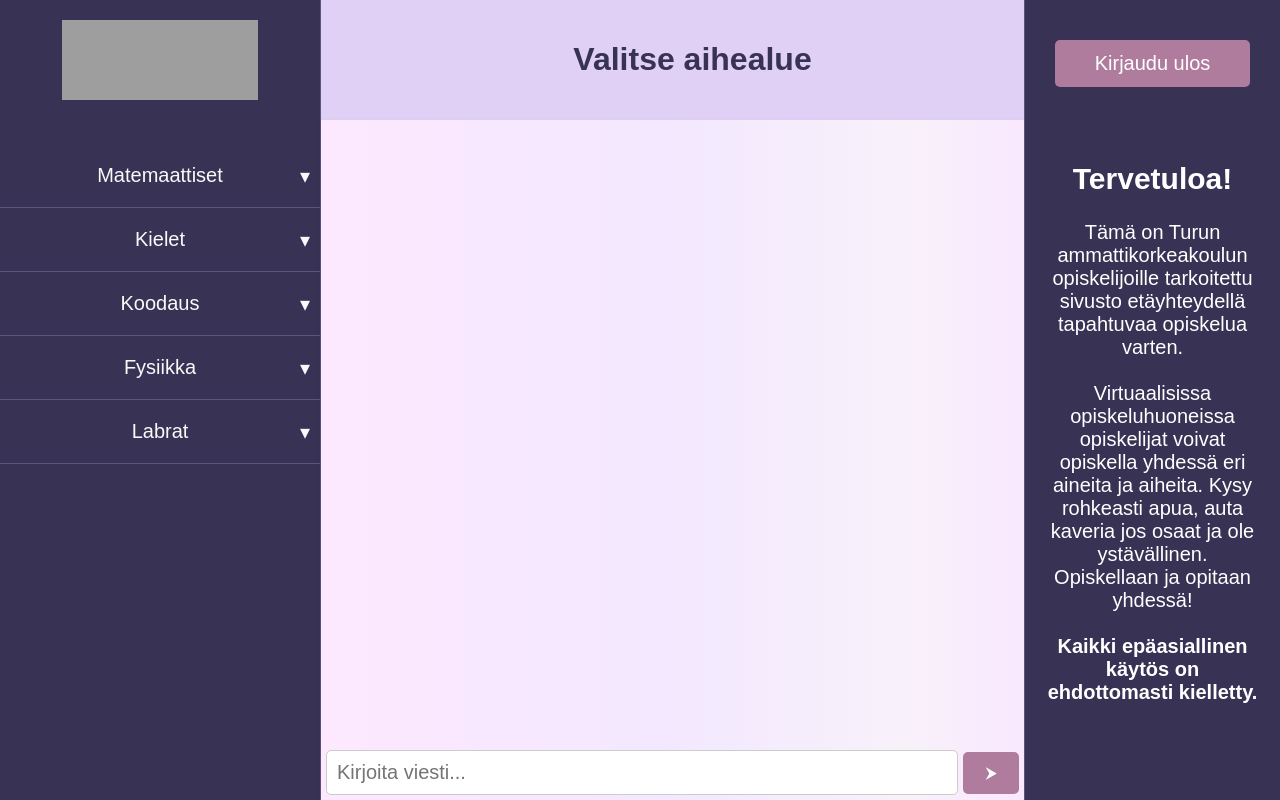
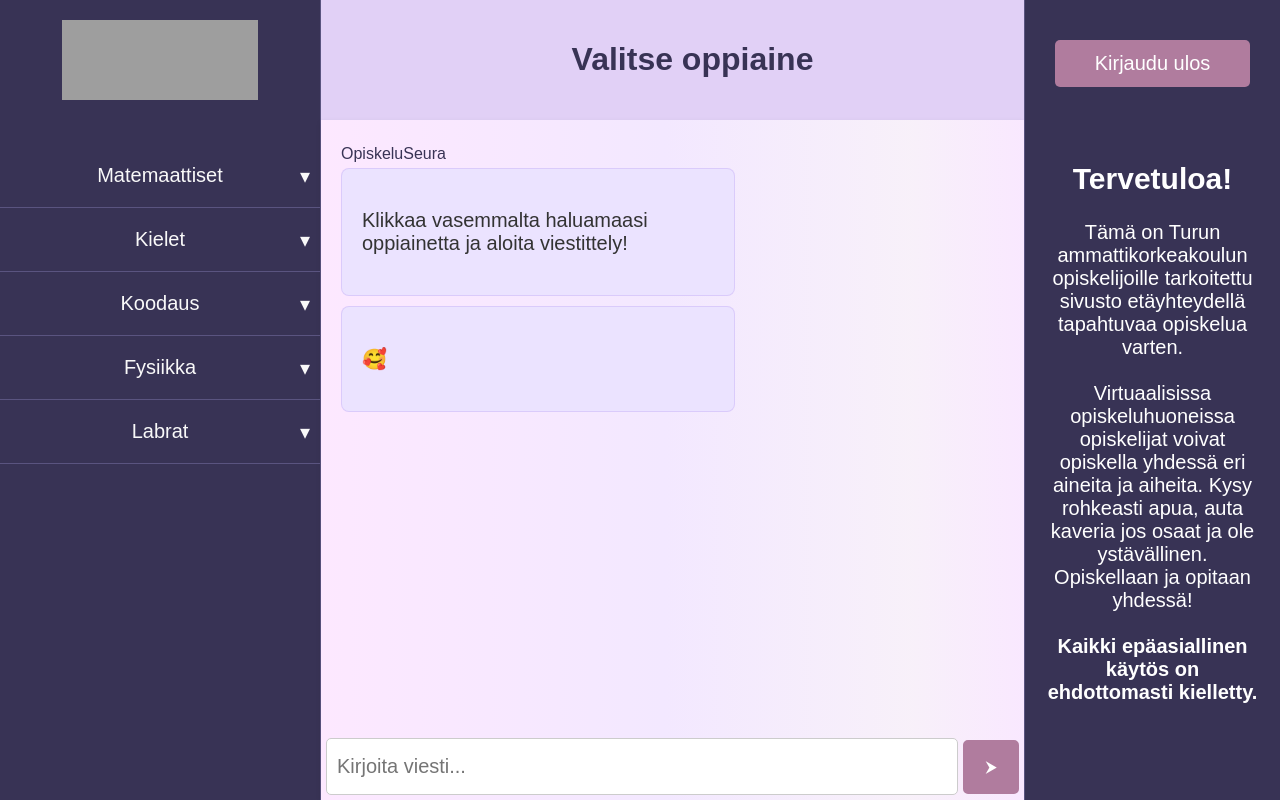
Before and after one commit to KaritaLaine/Opiskeluseura, a Django app: page /opiskeluhuoneet/ in a window 1280 px wide. Run offline with Django 4.2, Linux system fonts and the light colour scheme; the visitor is signed in with stand-in values (Sample User, id 1); grey boxes are pictures that could not be loaded.

Commit message:
esimerkkiviestit

```diff
--- a/opiskeluseura/verkkosivut/static/base.css
+++ b/opiskeluseura/verkkosivut/static/base.css
@@ -80,12 +80,14 @@ footer {
 }
 
 .yhteystiedot {
-  color: #F9F9F9;
+  color: #ffefef;
 }
 
 .yhteystiedot p {
   margin-left: 3px;
   margin-top: -10px;
+  line-height:23px;
+  color:#fff3fb;
 }
 
 footer h3 {
@@ -101,6 +103,7 @@ footer h3 {
 
 .info {
   padding: 20px;
+  padding-bottom: 60px;
   display: flex;
   justify-content: center;
   flex-direction: column;
--- a/opiskeluseura/verkkosivut/static/huoneet.css
+++ b/opiskeluseura/verkkosivut/static/huoneet.css
@@ -1,7 +1,4 @@
 /* KOKO SIVUN ASETUKSET */
-
-
-
 body {
   font-family: 'Arial', sans-serif;
   margin: 0;
@@ -15,12 +12,7 @@ body {
   min-height: 100vh;
 }
 
-
-
 /* VASEN SIVUPALKKI */
-
-
-
 .vasen-sivupalkki {
   background-color: #383355;
   color: #fff;
@@ -112,11 +104,7 @@ body {
   background-color: #524c77;
 }
 
-
 /* KESKIPALKKI ELI CHATTI */
-
-
-
 .keskipalkki {
   flex: 1;
   display: flex;
@@ -133,13 +121,20 @@ body {
   box-shadow: 0 2px 5px rgba(0, 0, 0, 0.1);
 }
 
+.oseura {
+  margin-bottom: 0;
+  margin-left: 20px !important;
+  margin: 5px;
+}
+
 /* Viestikentän asetukset ja koko */
 .chat-messages {
   flex: 1;
   overflow-y: auto;
   margin-bottom: 20px;
   font-size: 20px;
-  max-height: 80vh;
+  max-height: 78vh;
+  margin-top:20px;
 }
 
 #chat-form {
@@ -156,7 +151,7 @@ body {
   border: 1px solid #ccc;
   border-radius: 5px;
   margin-right: 5px;
-  height: 23px;
+  height: 35px;
   margin-left: 5px;
   margin: 5px;
 }
@@ -173,7 +168,7 @@ body {
   border: 2px solid #b07c9e;
   cursor: pointer;
   font-size: 16px;
-  padding: 10px 20px;
+  padding: 16px 20px;
   border-radius: 5px;
   margin-right: 5px;
 }
@@ -188,7 +183,6 @@ body {
   border-radius: 8px;
   margin-bottom: 10px;
   max-width: 50%;
-  word-break: break-all;
   overflow-wrap: break-word;
   border-style: solid;
   border-color: rgba(171, 135, 238, 0.26);
@@ -217,7 +211,7 @@ body {
 .sender {
   font-size: 0.8em;
   color: #383355;
-  margin-bottom: 5px;
+  margin-left: 20px
 }
 
 .lahettaja {
@@ -234,11 +228,7 @@ body {
   width: 100%;
 }
 
-
 /* OIKEA SIVUPALKKI */
-
-
-
 .oikea-sivupalkki {
   background-color: #383355;
   color: #fff;
--- a/opiskeluseura/verkkosivut/templates/base.html
+++ b/opiskeluseura/verkkosivut/templates/base.html
@@ -96,9 +96,9 @@
             <div class="yhteystiedot">
                 <h3>Yhteystiedot</h3>
                 <div class="yt">
-                    <p>Lorem ipsum dolor sit amet,
-                        <br> Consectetur adipiscing elit
-                        <br> Phasellus feugiat lacinia iaculis </p>
+                    <p> Tuotekehitys, ryhmä A4 <br>
+                        juho.e.nissinen@edu.turkuamk.fi
+                        <br> karita.laine@edu.turkuamk.fi
                 </div>
             </div>
         </footer>
--- a/opiskeluseura/verkkosivut/templates/opiskeluhuoneet.html
+++ b/opiskeluseura/verkkosivut/templates/opiskeluhuoneet.html
@@ -67,13 +67,21 @@
         <!-- Keskisarakkeessa opiskeluhuone -->
         <div class="keskipalkki">
             <div class="otsikko">
-                <h1 id="aihealue-otsikko">Valitse aihealue</h1>
+                <h1 id="aihealue-otsikko">Valitse oppiaine</h1>
             </div>
             <!-- Chat-ikkuna -->
             <div class="chat">
                 <!-- Chat-viestit -->
                 <div class="chat-messages" id="chat-messages">
                     <!-- Viestit tulevat tähän -->
+                    <!-- Ohjeviesti -->
+                    <p class="sender oseura"> OpiskeluSeura </p>
+                    <div class="message received">
+                        <p>Klikkaa vasemmalta haluamaasi oppiainetta ja aloita viestittely! </p>
+                    </div>
+                    <div class="message received">
+                        <p>🥰</p>
+                    </div>
                 </div>
                 <!-- Chat-lomake -->
                 <form id="chat-form">
```
